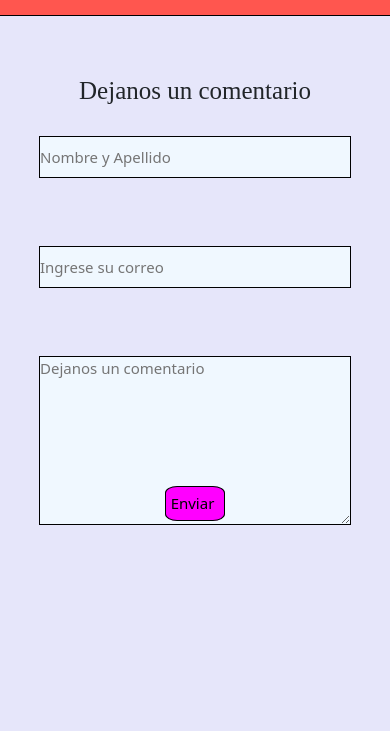
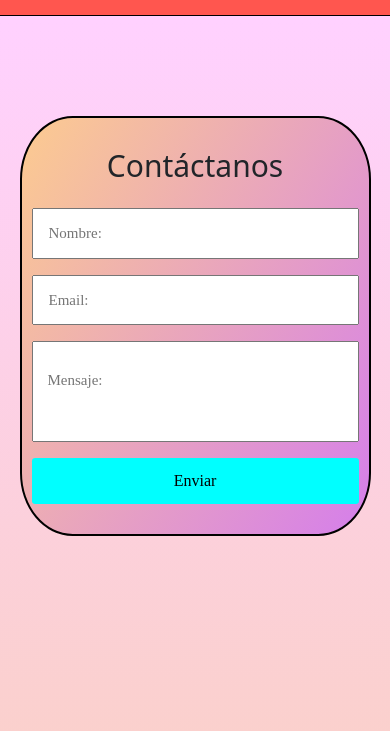
Before and after one commit to snt7886/taller-de-arte-santiago-abrate, a plain HTML site: page pages/contacto.html in a window 390 px wide. Shown: the part 113-844 px from the top of the page. Drawn offline with nearby package versions, Linux system fonts and the light colour scheme; a web font is replaced by a local one.

Commit message:
contacto.html

```diff
--- a/pages/contacto.html
+++ b/pages/contacto.html
@@ -62,15 +62,17 @@
     <!-- fin del header-->
 
     <!-- main -->
-    <main>
+    <main class="contacto_main">
     <!-- formulario -->
-        <section id="formulario">
-            <div class="formulario_uno"><h3 class="formulario_titulo">Dejanos un comentario</h3></div>
-            <div class="formulario_dos"><input type="text" name="nombre" id="nombres" placeholder="Nombre y Apellido"></div>
-            <div class="formulario_tres"> <input type="email" name="correo" id="correo" placeholder="Ingrese su correo"></div>
-            <div class="formulario_cuatro"> <textarea name="comentario" id="comentario" cols="30" rows="10" placeholder="Dejanos un comentario"></textarea></div>
-            <div class="formulario_cinco"><button id="enviar">Enviar</button></div>
-        </section>
+      <form class="formulario">
+        <div class="form_contenedor">
+          <h2 class="form_titulo">Contáctanos</h2>
+          <input type="text" class="form_input" placeholder="Nombre:">
+          <input type="email" class="form_input" placeholder="Email:">
+          <textarea class="form_input mensaje" placeholder="Mensaje:"></textarea>
+          <input type="submit" value="Enviar" class="form_enviar">
+        </div>
+      </form>
     </main>
     <!-- fin del main -->
 
--- a/style.css
+++ b/style.css
@@ -51,7 +51,7 @@
 body {
 	margin: 0;
 	padding: 0;
-	font-family: 'Oxygen';
+    font-family: 'Brygada 1918', serif;
     width: 100%;
 }
 /**header**/
@@ -503,13 +503,6 @@ body {
 
 
 /** CSS de tienda.html**/
-/**main tienda.html**/
-main {
-    width: 100%;
-    background-color: lavender;
-    padding-top: 10px;
-    padding-bottom: 100px;
-}
 .tienda_title {
     text-decoration: none;
     color: rgb(45, 45, 54);
@@ -524,172 +517,57 @@ main {
     font-family: 'Brygada 1918', serif;
     font-style: italic;
 }
-/**fin de main tienda.html**/
 /**fin de tienda.html**/
 
-/**curso.html**/
-/**main curso.html**/
-
-/** fin main de curso.html**/
-/** fin del CSS de curso.html **/
-
-
 /** contacto.html **/
-/** main **/
-@media only screen and (min-width: 481px) {
-#formulario {
-    height: 80vh;
+.contacto_main {
+    background-image: linear-gradient(to top, #fad0c4 0%, #ffd1ff 100%);
+    height: 100vh;
+    padding-top: 100px;
+}
+.formulario {
+    background-image: linear-gradient(120deg, #fccb90 0%, #d57eeb 100%);
+    width: 90%;
+    max-width: 400px;
+    border: 2px solid black;
+    border-radius: 15%;
+    padding: 30px 15px;
+    margin: auto;
+}
+.form_contenedor {
+    width: 100%;
     display: grid;
-    grid-template-areas: "funo funo funo"
-    "fcuatro fcuatro fdos"
-    "fcuatro fcuatro ftres"
-    "fcuatro fcuatro fcinco";
-    grid-template-columns: repeat(3, 1fr);
-
+    gap: 1em;
+    grid-auto-columns: 100%;
 }
-.formulario_uno {
-    grid-area: funo;
-    display: flex;
-    flex-direction: row;
-    justify-content: center;
-    margin-top: 50px;
+.form_titulo {
+    text-align: center;
+    font-size: 30px;
 }
-.formulario_titulo {
-    text-decoration: none;
+.form_input {
     font-family: 'Brygada 1918', serif;
-    font-size: 50px;
+    font-size: 15px;
+    padding: .8em 1em;
 }
-.formulario_dos {
-    grid-area: fdos;
+.mensaje {
+    resize: none;
+    padding: 1.8em 1em;
 }
-#nombres {
-    padding: 5px 150px 5px 5px;
-    color: black;
-    font-size: 15px;
-    background-color: aliceblue;
-    border: 1.5px solid black;
+.form_enviar {
+    font-family: 'Brygada 1918', serif;
+    font-size: 1rem;
+    background-color: cyan;
+    border: none;
+    font-weight: 300;
+    padding: .7em 0;
+    border-radius: .2em;
+    font-weight: 400;
 }
-.formulario_tres {
-    grid-area: ftres;
+@media only screen and (max-width: 450px) {
+    .formulario {
+        padding: 30px 10px;
+    }
 }
-#correo {
-    padding: 5px 150px 5px 5px;
-    color: black;
-    font-size: 15px;
-    background-color: aliceblue;
-    border: 1.5px solid black;
-}
-.formulario_cuatro {
-    grid-area: fcuatro;
-    margin-left: 50%;
-}
-#comentario {
-    color: black;
-    font-size: 15px;
-    background-color: aliceblue;
-    border: 1.5px solid black;
-}
-.formulario_cinco {
-    grid-area: fcinco;
-}
-#enviar {
-    padding: 5px 10px 5px 5px;
-    color: black;
-    font-size: 15px;
-    background-color: aliceblue;
-    border: 1.5px solid black;
-    background-color: magenta;
-}
-}
-@media only screen and (max-width: 480px) {
-    #formulario {
-        height: 100vh;
-        display: grid;
-        grid-template-areas: "funo funo funo"
-        "fdos fdos fdos"
-        "ftres ftres ftres"
-        "fcuatro fcuatro fcuatro"
-        "fcinco fcinco fcinco";
-        grid-template-columns: repeat(3, 1fr);
-        grid-template-rows: repeat(5, 100px);
-        gap: 10px;
-    }
-    .formulario_uno {
-        grid-area: funo;
-        display: flex;
-        flex-direction: row;
-        justify-content: center;
-        margin-top: 50px;
-    }
-    .formulario_titulo {
-        text-decoration: none;
-        font-family: 'Brygada 1918', serif;
-        font-size: 25px;
-    }
-    .formulario_dos {
-        grid-area: fdos;
-        display: flex;
-        flex-direction: row;
-        justify-content: center;
-        height: fit-content;
-    }
-    #nombres {
-        color: black;
-        font-size: 15px;
-        background-color: aliceblue;
-        border: 1.5px solid black;
-        width: 80vw;
-        height: 5vh;
-    }
-    .formulario_tres {
-        grid-area: ftres;
-        display: flex;
-        flex-direction: row;
-        justify-content: center;
-        height: fit-content;
-    }
-    #correo {
-        color: black;
-        font-size: 15px;
-        background-color: aliceblue;
-        border: 1.5px solid black;
-        width: 80vw;
-        height: 5vh;
-    }
-    .formulario_cuatro {
-        grid-area: fcuatro;
-        display: flex;
-        flex-direction: row;
-        justify-content: center;
-    }
-    #comentario {
-        color: black;
-        font-size: 15px;
-        background-color: aliceblue;
-        border: 1.5px solid black;
-        width: 80vw;
-        height: 20vh;
-    }
-    .formulario_cinco {
-        grid-area: fcinco;
-        display: flex;
-        flex-direction: row;
-        justify-content: center;
-        height: fit-content;
-        margin-top: 20px;
-    }
-    #enviar {
-        padding: 5px 10px 5px 5px;
-        color: black;
-        font-size: 15px;
-        background-color: aliceblue;
-        border: 1.5px solid black;
-        background-color: magenta;
-        border-radius: 20%;
-    }
-    }
-
-
 /**fin contacto.html**/
 
 /**bio.html**/
```
